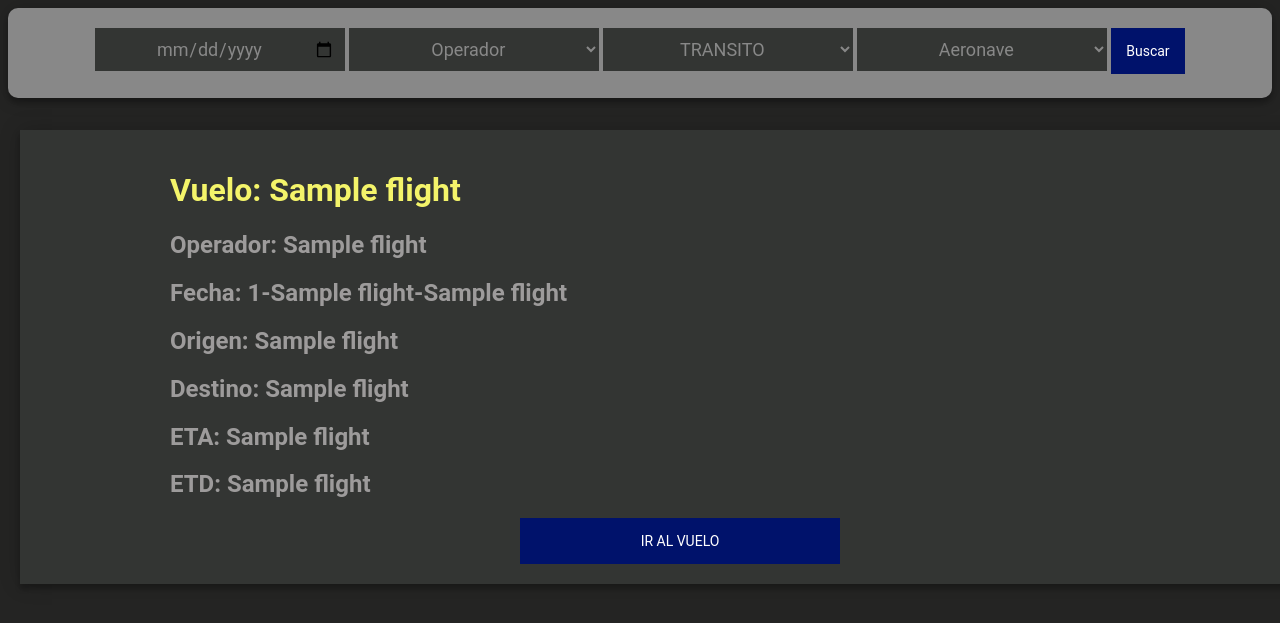
After one commit to programadorL/apeoa-laats, a Flask app: template templates/flights.html in a window 1280 px wide; the page is wider, and only the part inside the window is pictured. The commit adds this page. Shown: the top 623 px of that part. Run offline with Flask 2, Linux system fonts and the light colour scheme; the template is opened without the code that fills it: most values are stand-ins (such as "Sample title", 1, 10 or a date in 2020); some libraries are stand-ins or nearby versions.

Commit message:
flights window added with flights cards info

```diff
--- a/app.py
+++ b/app.py
@@ -36,6 +36,19 @@ def login():
             else:
                 return str(reset)
     return False
+
+@app.route('/fligths')
+def flights():
+    if request.method == 'POST':
+        print("")
+    else:
+        current_date = date.today()
+        year = current_date.strftime('%Y')
+        month = current_date.strftime('%m')
+        day = current_date.strftime('%d')
+        selected_flights = get_flights(day, month, year, 'PXS')
+        return render_template('flights.html', flights=selected_flights)
+
 
 @app.route('/dashboard', methods=['GET', 'POST'])
 def dashboard():
--- /dev/null
+++ b/static/css/flights.css
@@ -0,0 +1,139 @@
+
+table {
+    position: relative;
+    margin: 0 auto 20px;
+  }
+
+  tr, td {
+    border: 1px solid;
+    width: 650px;
+    padding: 10px;
+    border: 0;
+  }
+
+  .filter-section {
+    position: sticky;
+    z-index: 1;
+    background: #333533;
+    max-width: 1280px;
+    height: 50px;
+    margin: 0 auto 0;
+    padding: 20px;
+    text-align: center;
+    overflow: auto;
+    box-shadow: 0 0 20px 0 rgba(0, 0, 0, 0.2), 0 5px 5px 0 rgba(0, 0, 0, 0.24);
+    border-radius: 10px;
+  }
+
+  .filter-section input, select {
+    font-family: "Roboto", sans-serif;
+    text-align: center;
+    outline: 0;
+    color: #9d9b9b;
+    background: #333533; /*#333533*/
+    width: 250px;
+    border: 0;
+    padding: 10px;
+    box-sizing: border-box;
+    font-size: 18px;
+  }
+
+  .filter-section button {
+    font-family: "Roboto", sans-serif;
+    text-transfilter-section: uppercase;
+    outline: 0;
+    background: #00126B;
+    border: 0;
+    padding: 15px;
+    color: #FFFFFF;
+    font-size: 14px;
+    -webkit-transition: all 0.3 ease;
+    transition: all 0.3 ease;
+    cursor: pointer;
+  }
+  .filter-section button:hover,.filter-section button:active,.filter-section button:focus {
+    background: #5b4af2;
+  }
+
+  .filter-section .hour-selector{
+    width: 110px;
+  }
+
+
+  .material-icons {
+    position: relative;
+    margin-right: 50px;
+  }
+
+  canvas {
+    width: 1000px;
+    height: 1000px;
+  }
+
+
+  .flight-panel {
+    position: relative;
+    z-index: 1;
+    background: #333533;
+    width: 1020px;
+    max-width: 1280px;
+    padding-top: 20px;
+    padding-bottom: 20px;
+    padding-left: 150px;
+    padding-right: 150px;
+    text-align: left;
+    box-shadow: 0 0 20px 0 rgba(0, 0, 0, 0.2), 0 5px 5px 0 rgba(0, 0, 0, 0.24);
+  }
+
+.flight-form {
+    text-align: center;
+}
+.flight-form button {
+    font-family: "Roboto", sans-serif;
+    text-transform: uppercase;
+    outline: 0;
+    background: #00126B;
+    width: 320px;
+    border: 0;
+    padding: 15px;
+    color: #FFFFFF;
+    font-size: 14px;
+    -webkit-transition: all 0.3 ease;
+    transition: all 0.3 ease;
+    cursor: pointer;
+  }
+  .flight-form button:hover,.form button:active,.form button:focus {
+    background: #364281;
+  }
+
+
+  /* width */
+  ::-webkit-scrollbar {
+    width: 20px;
+  }
+
+  /* Track */
+  ::-webkit-scrollbar-track {
+    box-shadow: inset 0 0 5px grey;
+    border-radius: 10px;
+  }
+
+  /* Handle */
+  ::-webkit-scrollbar-thumb {
+    background: #3e3e3e;
+    border-radius: 10px;
+  }
+
+  /* Handle on hover */
+  ::-webkit-scrollbar-thumb:hover {
+    background: #484948;
+  }
+
+  body {
+    background: #242423;/* fallback for old browsers  #242423*/
+    background: rgb(36, 36, 35);
+    color: #9d9b9b;
+    font-family: "Roboto", sans-serif;
+    -webkit-font-smoothing: antialiased;
+    -moz-osx-font-smoothing: grayscale;
+  }
--- /dev/null
+++ b/templates/flights.html
@@ -0,0 +1,73 @@
+<!DOCTYPE html>
+<html>
+<head>
+    <meta http-equiv="Content-Type" content="text/html; charset=utf-8"/>
+    <title>Apoea - Laats</title>
+    <link rel="stylesheet" href="https://cdnjs.cloudflare.com/ajax/libs/font-awesome/4.7.0/css/font-awesome.min.css">
+    <link href='https://css.gg/add.css' rel='stylesheet'>
+    <link href="https://fonts.googleapis.com/icon?family=Material+Icons" rel="stylesheet">
+    <link rel="stylesheet" type="text/css" href="./static/css/flights.css">
+    <script src="https://cdn.jsdelivr.net/npm/chart.js@3.7.1/dist/chart.min.js"></script>
+    <style>
+        .filter-section {
+            background-color: {{department_color}};
+        }
+
+        .filter-section input, select{
+            color: {{department_color}};
+        }
+    </style>
+</head>
+<body>
+    <div class="dashboard-page">
+        <div class="filter-section">
+            <form class="filter-form" id="filter-form" method="POST">
+                <input class="date-selector" name="date-selector" type="date" value="{{current_date}}">
+                <select class="operator-selector" name="operator-selector" placeholder="Operador">
+                    <option value="0" >Operador</option>
+                    {% for operator in operators_list %}
+                        <option value="{{operator[0]}}">{{operator[1]}}</option>
+                    {% endfor %}
+                </select>
+                <select class="operation-selector" name="operation-selector" placeholder="Aeronave">
+                    <option value="TRANSITO">TRANSITO</option>
+                    <option value="DESPACHO">DESPACHO</option>
+                    <option value="RECEPCION">RECEPCION</option>
+                    <option value="PERNOCTA">PERNOCTA</option>
+                </select>
+                <select class="aircraft-selector" name="aircraft-selector" placeholder="Aeronave">
+                    <option value="0">Aeronave</option>
+                    {% for aircraft in aircrafts_list %}
+                        <option value="{{aircraft[0]}}">{{aircraft[1]}}</option>
+                    {% endfor %}
+                </select>
+                <button name="submit" value="search">Buscar</button>
+            </form>
+        </div>
+        <div class="panels">
+            <table class="canvas">
+                <table>
+                    {% for flight in flights: %}
+                    <tr>
+                        <td colspan="1">
+                            <div class="flight-panel">
+                                <h1 style="color: rgb(244, 244, 106);">Vuelo: {{flight[7]}}</h1>
+                                <h2>Operador: {{flight[8]}}</h2>
+                                <h2>Fecha: {{flight[0]}}-{{flight[1]}}-{{flight[2]}}</h2>
+                                <h2>Origen: {{flight[3]}}</h2>
+                                <h2>Destino: {{flight[4]}}</h2>
+                                <h2>ETA: {{flight[5]}}</h2>
+                                <h2>ETD: {{flight[5]}}</h2>
+                                <form class="flight-form">
+                                    <button>Ir al vuelo</button>
+                                </form>
+                            </div>
+                        </td>
+                    </tr>
+                    {% endfor %}
+                </table>
+            </table>
+        </div>
+    </div>
+</body>
+</html>
```
Also changed, not shown: templates/dashboard.html (line endings or trailing spaces).
